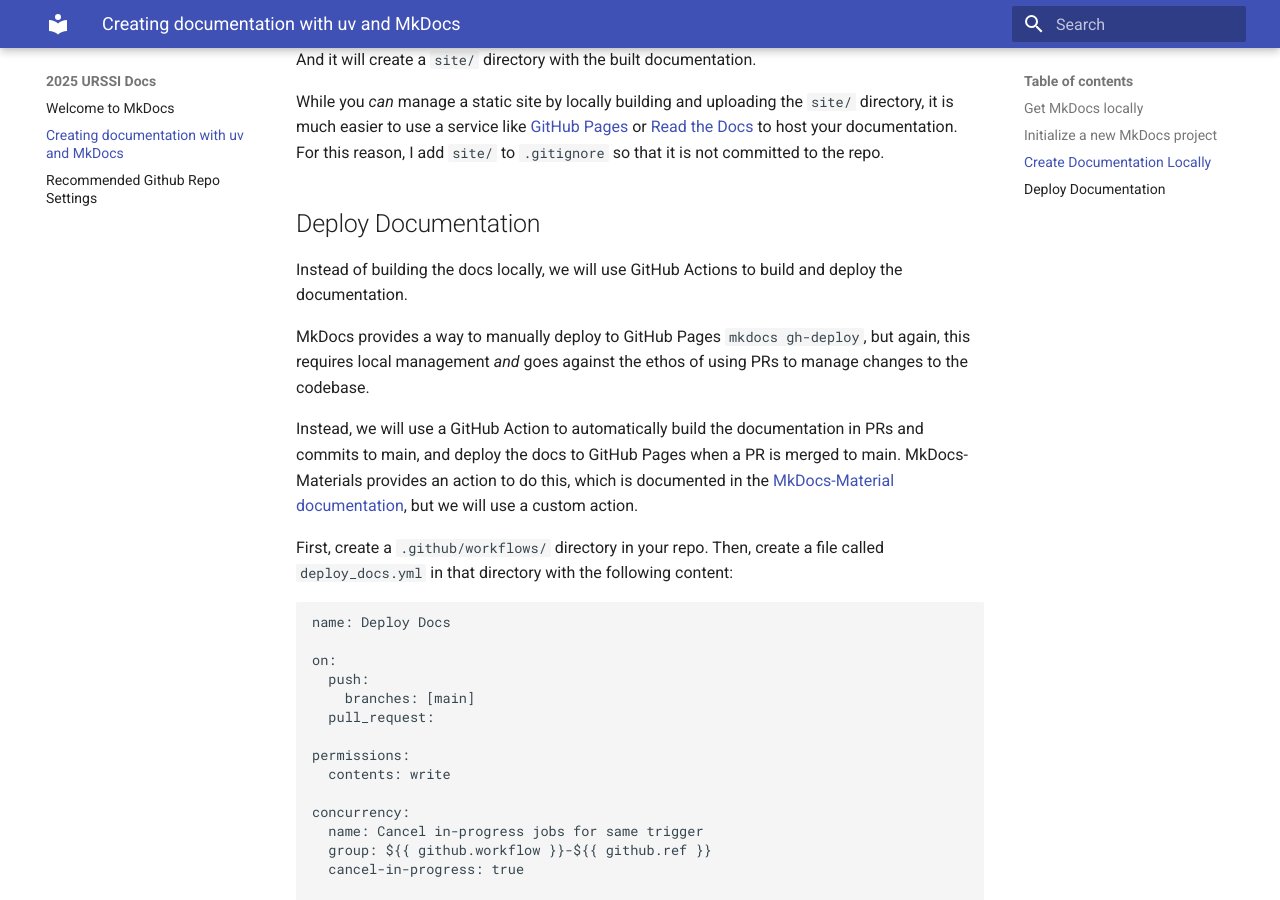
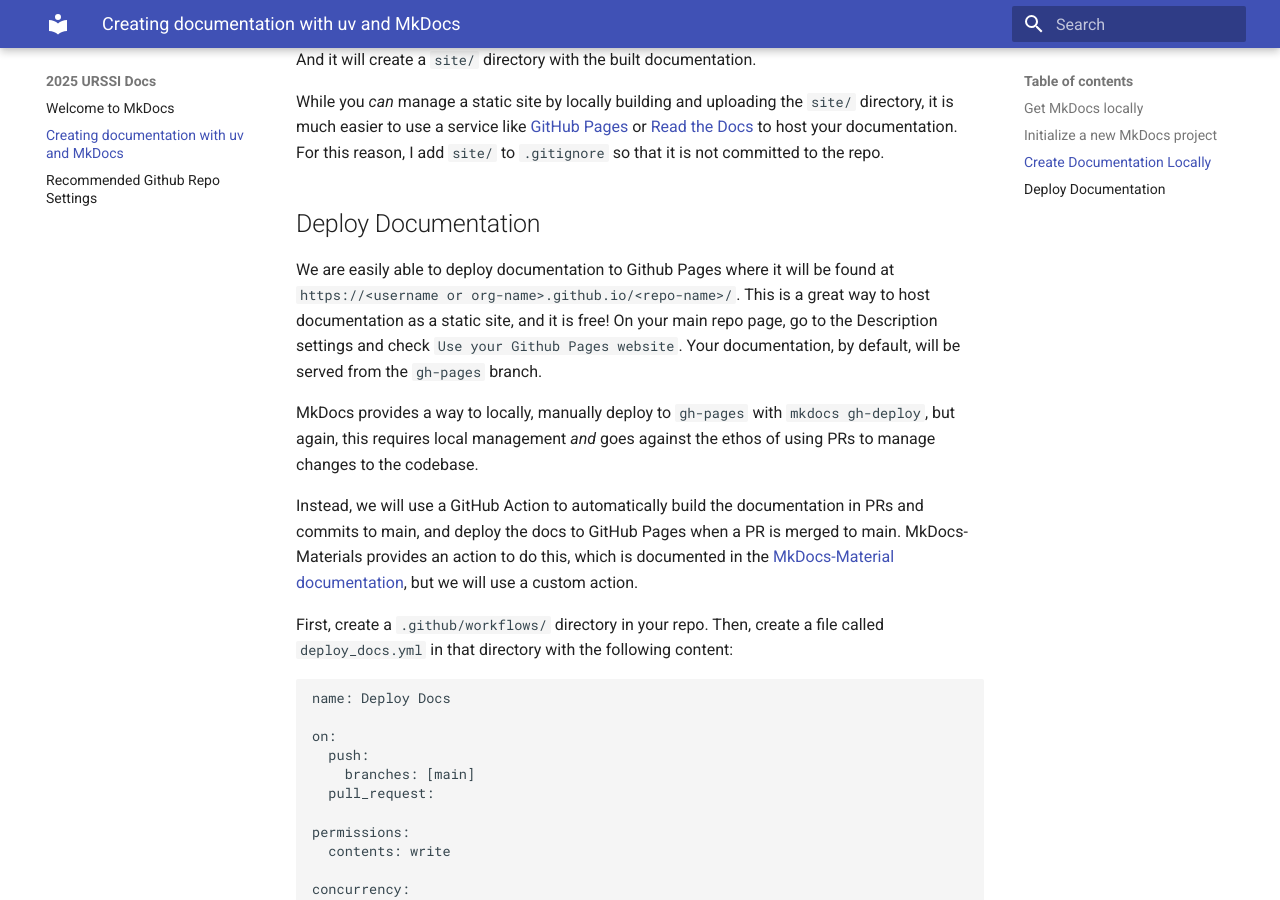
Before and after one commit to TimMonko/urssi-docs, an MkDocs documentation site: the page built from docs/docs_setup.md, in a window 1280 px wide and 900 px high, scrolled down 946 px. Built offline with MkDocs 1.6.1 and Material for MkDocs 9.7.7, drawn with Linux system fonts in a browser that asks for light colours.

Commit message:
Fix deployment instructions (#3)
- **update copy about deployment**
- **remove out of place sentence**

```diff
--- a/docs/docs_setup.md
+++ b/docs/docs_setup.md
@@ -42,9 +42,9 @@
 
 ## Deploy Documentation
 
-Instead of building the docs locally, we will use GitHub Actions to build and deploy the documentation.
+We are easily able to deploy documentation to Github Pages where it will be found at `https://<username or org-name>.github.io/<repo-name>/`. This is a great way to host documentation as a static site, and it is free! On your main repo page, go to the Description settings and check `Use your Github Pages website`. Your documentation, by default, will be served from the `gh-pages` branch.
 
-MkDocs provides a way to manually deploy to GitHub Pages `mkdocs gh-deploy`, but again, this requires local management *and* goes against the ethos of using PRs to manage changes to the codebase.
+MkDocs provides a way to locally, manually deploy to `gh-pages` with `mkdocs gh-deploy`, but again, this requires local management *and* goes against the ethos of using PRs to manage changes to the codebase.
 
 Instead, we will use a GitHub Action to automatically build the documentation in PRs and commits to main, and deploy the docs to GitHub Pages when a PR is merged to main. MkDocs-Materials provides an action to do this, which is documented in the [MkDocs-Material documentation](https://squidfunk.github.io/mkdocs-material/publishing-your-site/), but we will use a custom action.
 
```
Also changed, not shown: docs/gh_repo_settings.md (+1 -3 lines).
